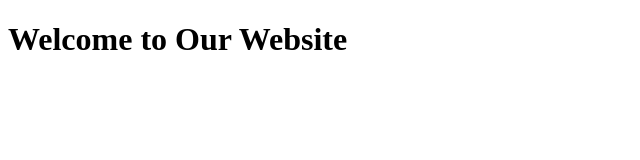
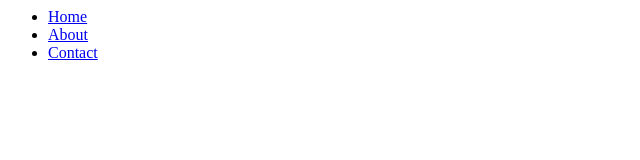
Before and after one commit to brandon-bos/website-project, a plain HTML site: page index.html in a window 1280 px wide. Shown: the whole page, without its empty margins (0-640 px from the left). Drawn offline with Linux system fonts and the light colour scheme.

Commit message:
added nagivation bar

```diff
--- a/index.html
+++ b/index.html
@@ -1,10 +1,7 @@
-<!DOCTYPE html>
-<html lang="en">
-<head>
-
-  <title>Website</title>
-</head>
-<body>
-    <h1>Welcome to Our Website</h1>
-</body>
-</html>
+<nav>
+  <ul>
+    <li><a href="#">Home</a></li>
+    <li><a href="#">About</a></li>
+    <li><a href="#">Contact</a></li>
+  </ul>
+</nav>
```
